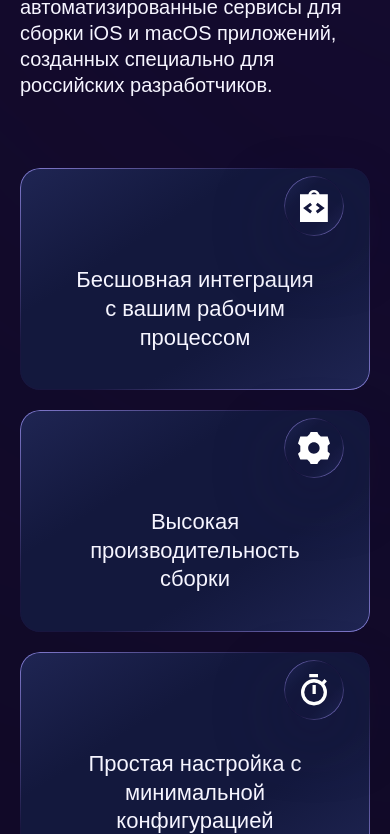
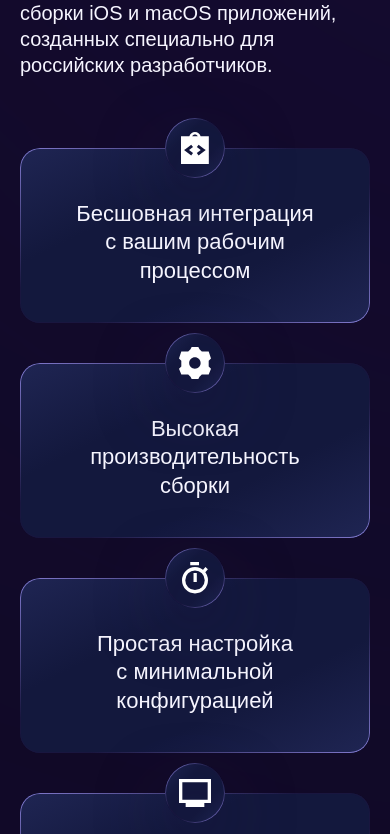
Before and after one commit to Vidosen/zen.pipline.landing, a React (Create React App) app: page / in a window 390 px wide. Shown: the part 890-1724 px from the top of the page. Built offline with nearby package versions, Linux system fonts and the light colour scheme; a web font is replaced by a local one.

Commit message:
Update About component styles for improved layout and responsiveness; adjust grid structure and feature card dimensions. Modify Section padding for better spacing.

```diff
--- a/src/components/About.js
+++ b/src/components/About.js
@@ -8,11 +8,17 @@ const AboutSection = styled(Section)`
 
 const FeaturesGrid = styled.div`
   display: grid;
-  grid-template-columns: repeat(2, 1fr);
-  grid-gap: 20px;
+  grid-template-columns: repeat(4, 1fr);
+  gap: 20px;
   margin-top: 70px;
 
+  @media (max-width: 1200px) {
+    gap: 40px;
+    grid-template-columns: repeat(2, 1fr);
+  }
+
   @media (max-width: 768px) {
+    gap: 40px;
     grid-template-columns: 1fr;
   }
 `;
@@ -22,12 +28,13 @@ const FeatureCard = styled.div`
   position: relative;
   border-radius: 20px;
   padding: 38px 26px;
-  height: 100%;
+  height: 175px;
   display: flex;
   flex-direction: column;
   justify-content: flex-end;
   align-items: center;
   text-align: center;
+  width: 100%;
 
   &::before {
     content: '';
@@ -53,7 +60,6 @@ const FeatureIcon = styled.div`
   width: 60px;
   height: 60px;
   background: linear-gradient(to right bottom, #1F2553, #13183D, #13183D, #1F2553);
-  position: relative;
   border-radius: 60px;
   backdrop-filter: blur(17px);
   display: flex;
@@ -104,6 +110,7 @@ const FeatureTitle = styled.h3`
   color: #F6F5FF;
   max-width: 243px;
   margin: 0 auto;
+  white-space: pre-line;
 `;
 
 const About = () => {
@@ -121,7 +128,7 @@ const About = () => {
     {
       id: 3,
       icon: '/images/icon-3.svg',
-      title: 'Простая настройка с минимальной конфигурацией'
+      title: 'Простая настройка \nс минимальной конфигурацией'
     },
     {
       id: 4,
--- a/src/components/common/utils.js
+++ b/src/components/common/utils.js
@@ -185,11 +185,7 @@ export const ScrollButton = styled(Link)`
 `;
 
 export const Section = styled.section`
-  padding: 120px 0;
-
-  @media (max-width: 768px) {
-    padding: 80px 0;
-  }
+  padding: 60px 0;
 `;
 
 export const FlexRow = styled.div`
```
